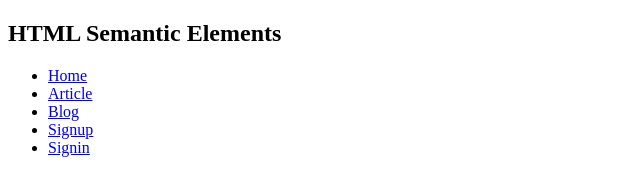
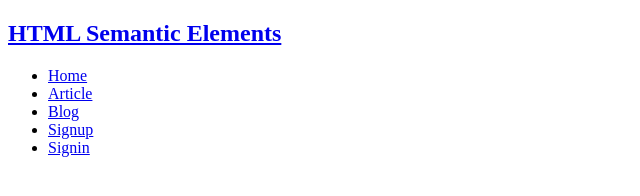
Before and after one commit to MerlitoQuinoJr/wd82p, a plain HTML site: page 04-semantic_html/index.html in a window 1280 px wide. Shown: the whole page, without its empty margins (0-640 px from the left). Drawn offline with Linux system fonts and the light colour scheme.

Commit message:
Add root link

```diff
--- a/04-semantic_html/index.html
+++ b/04-semantic_html/index.html
@@ -8,7 +8,7 @@
   <body>
     <article>
       <header>
-        <h1>HTML Semantic Elements</h1>
+        <h1><a href="../index.html">HTML Semantic Elements</a></h1>
         <nav>
           <ul>
             <li><a href="#">Home</a></li>
```
